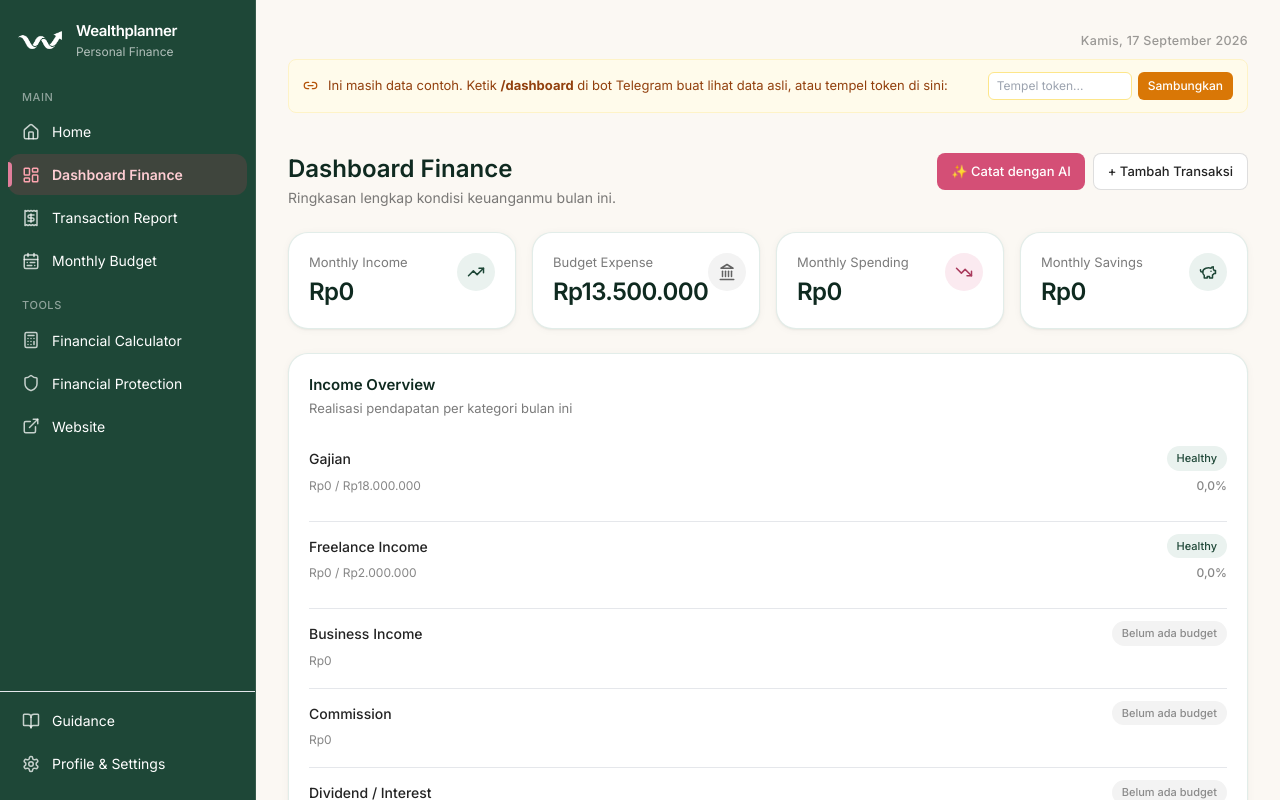
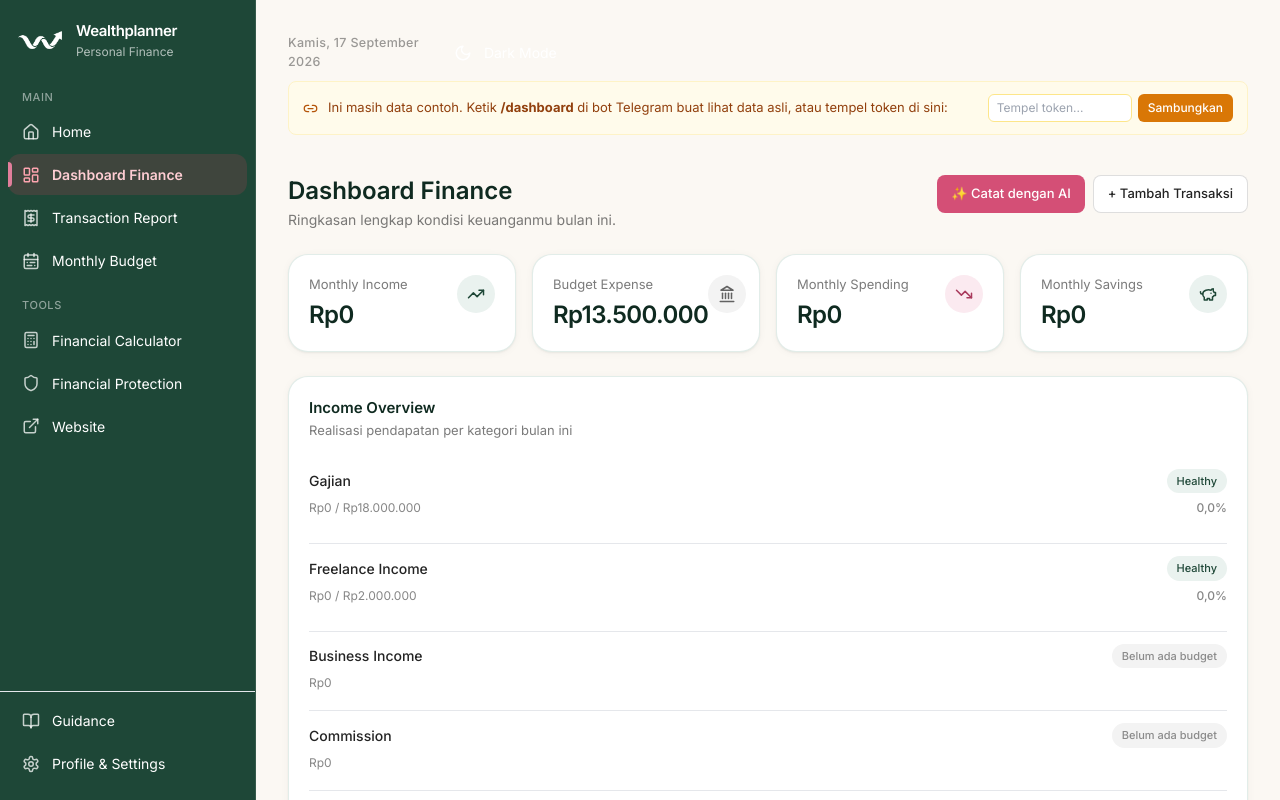
Before and after one commit to jasminework2023/personal-wealthplanner, a React (Vite) app: page /dashboard/finance in a window 1280 px wide. Shown: the top 800 px of the page. Built offline with nearby package versions, Linux system fonts and the light colour scheme; no server answers; the HTML template or start-up script is replaced by a standard one.

Commit message:
Update AppShell.tsx

```diff
--- a/src/components/AppShell.tsx
+++ b/src/components/AppShell.tsx
@@ -3,6 +3,7 @@ import { Outlet, useLocation } from "react-router-dom";
 import { DesktopSidebar, MobileSidebar } from "./Sidebar";
 import { Topbar } from "./Topbar";
 import { DateHeader } from "./DateHeader";
+import { ThemeToggle } from "./ThemeToggle";
 
 const titles: Record<string, string> = {
   "/": "Home",
@@ -10,7 +11,6 @@ const titles: Record<string, string> = {
   "/transactions": "Transaction Report",
   "/budgeting": "Budgeting & Realization",
   "/calculator": "Financial Calculator",
-  "/protection": "Financial Protection",
   "/protection": "Proteksi Finansial",
   "/settings": "Profile & Settings",
   "/guidance": "Guidance",
@@ -28,8 +28,9 @@ export function AppShell() {
       <div className="flex-1 min-w-0">
         <Topbar title={title} onMenuClick={() => setMobileOpen(true)} />
         <main className="max-w-[1200px] mx-auto px-4 sm:px-6 lg:px-8 py-6 lg:py-8">
-          <div className="hidden lg:flex justify-end mb-2">
+          <div className="hidden lg:flex items-center justify-end gap-3 mb-2">
             <DateHeader />
+            <ThemeToggle variant="compact" />
           </div>
           <Outlet />
         </main>
```
